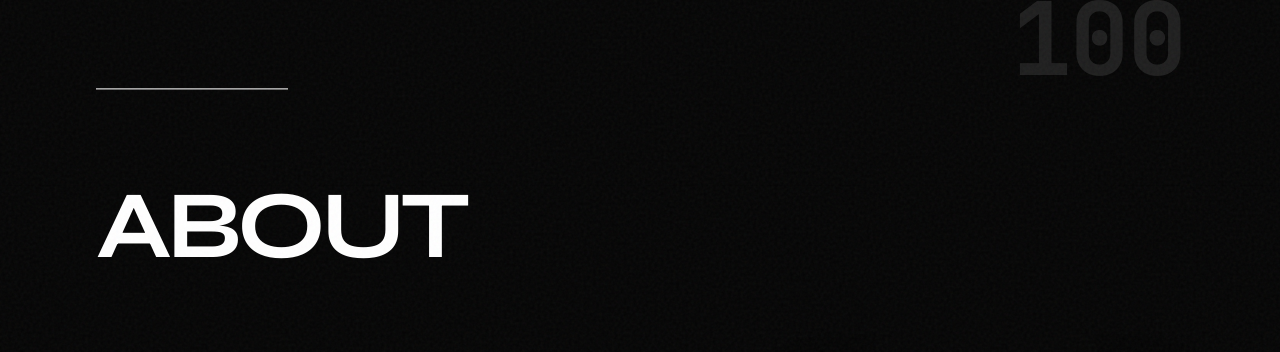
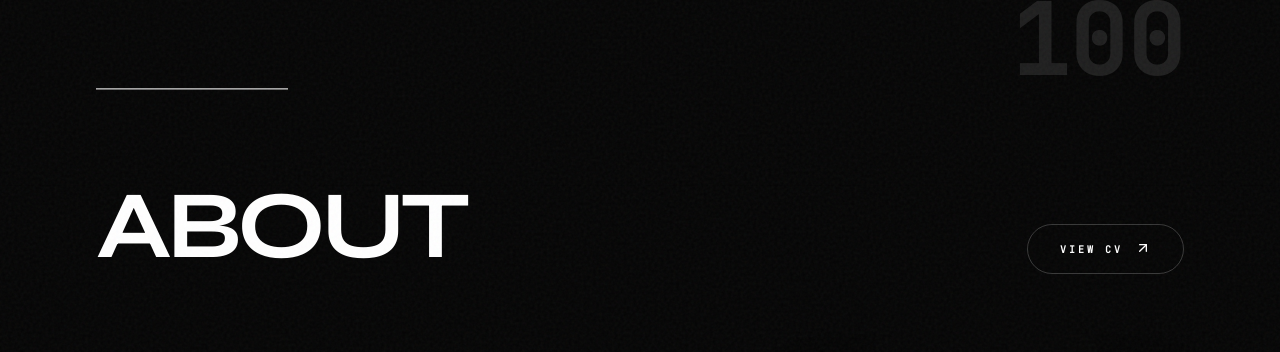
Before and after one commit to TracyMooor/PortafolioWebTracy, a React (Vite) app: page /about in a window 1280 px wide. Shown: the top 352 px of the page. Built offline with nearby package versions, Linux system fonts and the light colour scheme.

Commit message:
changes made

```diff
--- a/components/About.tsx
+++ b/components/About.tsx
@@ -105,6 +105,26 @@ const About: React.FC = () => {
                 <p className="text-white/60 text-base md:text-lg leading-relaxed">{t('goal_text')}</p>
               </div>
             </div>
+
+            <div className="mt-12 md:mt-16">
+              <a
+                href="/CV_Tracy_Moriano.pdf"
+                target="_blank"
+                rel="noopener noreferrer"
+                className="inline-flex items-center gap-4 group cursor-pointer"
+              >
+                <div className="w-12 h-12 md:w-14 md:h-14 rounded-full border border-white/20 flex items-center justify-center relative overflow-hidden transition-all duration-500 group-hover:border-white">
+                  <div className="absolute inset-0 bg-white translate-y-full group-hover:translate-y-0 transition-transform duration-500 ease-expo"></div>
+                  <svg viewBox="0 0 24 24" fill="none" stroke="currentColor" strokeWidth="2" strokeLinecap="round" strokeLinejoin="round" className="w-5 h-5 md:w-6 md:h-6 text-white group-hover:text-black transition-colors duration-500 relative z-10">
+                    <path d="M7 7h10v10"></path>
+                    <path d="M7 17L17 7"></path>
+                  </svg>
+                </div>
+                <span className="heading text-lg md:text-xl font-bold uppercase tracking-widest border-b border-white/20 group-hover:border-white transition-all duration-500 pb-1">
+                  {t('viewCV')}
+                </span>
+              </a>
+            </div>
           </div>
 
           <div className="lg:col-span-5 relative w-full mt-10 lg:mt-0">
--- a/components/AboutPage.tsx
+++ b/components/AboutPage.tsx
@@ -67,9 +67,26 @@ const AboutPage: React.FC = () => {
                         {t('backToHome')}
                     </Link>
 
-                    <h1 className="page-title heading text-5xl md:text-7xl lg:text-8xl font-bold uppercase tracking-tighter leading-none mb-6">
-                        {t('about')}
-                    </h1>
+                    <div className="flex flex-col md:flex-row justify-between items-start md:items-end gap-6">
+                        <h1 className="page-title heading text-5xl md:text-7xl lg:text-8xl font-bold uppercase tracking-tighter leading-none">
+                            {t('about')}
+                        </h1>
+                        <a
+                            href="/CV_Tracy_Moriano.pdf"
+                            target="_blank"
+                            rel="noopener noreferrer"
+                            className="page-title group relative px-8 py-4 border border-white/20 rounded-full overflow-hidden transition-all duration-500 hover:border-white"
+                        >
+                            <div className="absolute inset-0 bg-white translate-y-full group-hover:translate-y-0 transition-transform duration-500 ease-expo"></div>
+                            <span className="relative z-10 mono text-[10px] uppercase tracking-[0.3em] font-bold group-hover:text-black transition-colors duration-500 flex items-center gap-3">
+                                {t('viewCV')}
+                                <svg viewBox="0 0 24 24" fill="none" stroke="currentColor" strokeWidth="2" strokeLinecap="round" strokeLinejoin="round" className="w-4 h-4 translate-y-[-1px]">
+                                    <path d="M7 7h10v10"></path>
+                                    <path d="M7 17L17 7"></path>
+                                </svg>
+                            </span>
+                        </a>
+                    </div>
                 </header>
 
                 <div className="grid grid-cols-1 lg:grid-cols-12 gap-16 md:gap-24">
--- a/components/LanguageContext.tsx
+++ b/components/LanguageContext.tsx
@@ -20,6 +20,7 @@ const translations = {
     location: "TRACY MORIANO",
     heroLocation: "LIMA, PERÚ",
     backToHome: "Back to Home",
+    viewCV: "View CV",
 
     // Hero
     basedIn: "Based in",
@@ -65,6 +66,7 @@ const translations = {
     location: "TRACY MORIANO",
     heroLocation: "LIMA, PERÚ",
     backToHome: "Volver al Inicio",
+    viewCV: "Ver CV",
 
     // Hero
     basedIn: "Ubicada en",
--- a/components/Navbar.tsx
+++ b/components/Navbar.tsx
@@ -119,8 +119,8 @@ const Navbar: React.FC = () => {
   };
 
   const menuItems = [
-    { label: 'projects', id: 'projects', path: '/projects', num: '01' },
-    { label: 'about', id: 'about', path: '/about', num: '02' },
+    { label: 'about', id: 'about', path: '/about', num: '01' },
+    { label: 'projects', id: 'projects', path: '/projects', num: '02' },
     { label: 'contact', id: 'contact', path: '/contact', num: '03' }
   ];
 
```
Also changed, not shown: 1 other file (tests, documents, lock files or other folders).
